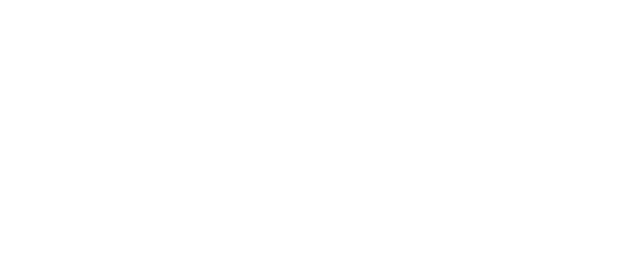
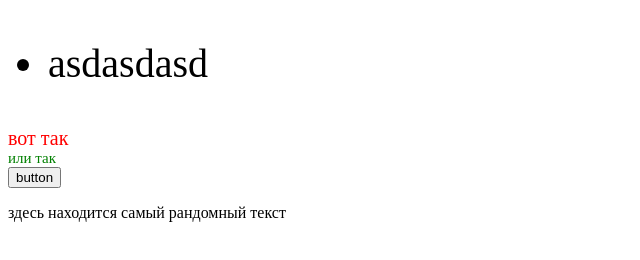
Before and after one commit to alubochkin/js-basic_FE65, a plain HTML site: page lesson-3/classwork/index.html in a window 1280 px wide. Shown: the whole page, without its empty margins (0-640 px from the left). Drawn offline with Linux system fonts and the light colour scheme.

Commit message:
added classwork and one task homework

```diff
--- a/lesson-3/classwork/script.js
+++ b/lesson-3/classwork/script.js
@@ -14,23 +14,55 @@
     Добавите этот класс к элементу ul
     Добавьте элемент ul перед h3
 */
+const h3 = document.createElement('h3')
+document.body.append(h3)
+h3.innerText = "вот так";
+h3.className = "title";
+
+const p = document.createElement('p')
+document.body.append(p)
+p.innerText = "или так";
+p.className = "text";
+
+const ul = document.createElement('ul')
+ul.className = "ul-ka"
+ul.innerHTML = '<li>asdasdasd</li>'
+h3.before(ul)
+
 
 /*
     Создать кнопку
     При каждом нажатии кнопки она должна менять цвет
     цвет брать из массива colors
 */
+const button = document.createElement('button')
+document.body.append(button)
+button.innerText = "button";
+button.className = "button";
+
+
 
 function getRandom(min, max) {
-  return Math.floor(Math.random() * (max - min) + min);
+    return Math.floor(Math.random() * (max - min) + min);
 }
 
 const colors = ["#2656a3", "#611b94", "#9c1c7e", "#3f8a17", "#a31c1c"];
+
+button.addEventListener('click', () => {
+    button.style.backgroundColor = colors[getRandom(0, colors.length)]
+})
 
 /*
     Создать параграф
     Класть в него информацию о положении курсора мыши Y:X
 */
+const cursor = document.createElement('p')
+document.body.append(cursor)
+cursor.className = 'cursors'
+
+document.body.addEventListener("mousemove", (event) => {
+    cursor.textContent = `X=${event.pageX} Y=${event.pageY}`
+})
 
 /*
     Создать параграф с рандомным текстом
@@ -39,3 +71,20 @@ const colors = ["#2656a3", "#611b94", "#9c1c7e", "#3f8a17", "#a31c1c"];
 
     Нужно чтобы context menu по умолчанию не открывался
 */
+const p2 = document.createElement("p")
+p2.textContent = "здесь находится самый рандомный текст"
+p2.className = 'p2'
+let fontSize = 20
+p2.style.fontSize = '16px'
+document.body.append(p2)
+
+p2.addEventListener('click', () => {
+    fontSize += 10
+    p2.style.fontSize = `${fontSize}px`
+})
+
+p2.addEventListener('contextmenu', (event) => {
+    event.preventDefault()
+    fontSize -= 10
+    p2.style.fontSize = `${fontSize}px`
+})
--- a/lesson-3/classwork/styles.css
+++ b/lesson-3/classwork/styles.css
@@ -1,5 +1,20 @@
-button {
-  padding: 12px;
-  font-size: 18px;
-  border: none;
+.title {
+    font-size: 20px;
+    font-weight: 300;
+    color: red;
+    margin: 0 auto;
+    padding: 0;
 }
+
+.text {
+    font-size: 15px;
+    font-weight: 300;
+    color: green;
+    margin: 0 auto;
+    padding: 0;
+}
+
+.ul-ka {
+    color: black;
+    font-size: 40px;
+}
```
Also changed, not shown: lesson-3/homework/script.js (+58 -30 lines).
